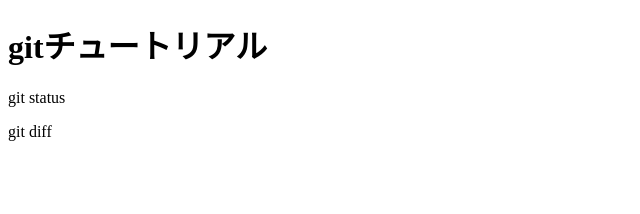
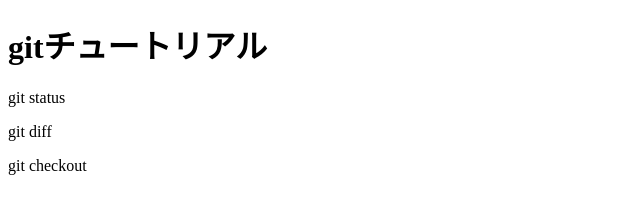
Before and after one commit to kisanasaki/git_tutorial_back, a plain HTML site: page index.html in a window 1280 px wide. Shown: the whole page, without its empty margins (0-640 px from the left). Drawn offline with Linux system fonts and the light colour scheme.

Commit message:
git checkout

```diff
--- a/index.html
+++ b/index.html
@@ -12,6 +12,7 @@
     <h1>gitチュートリアル</h1>
     <p>git status</p>
     <p>git diff</p>
+    <p>git checkout</p>
     <!--
 1
         gitbucket
```
